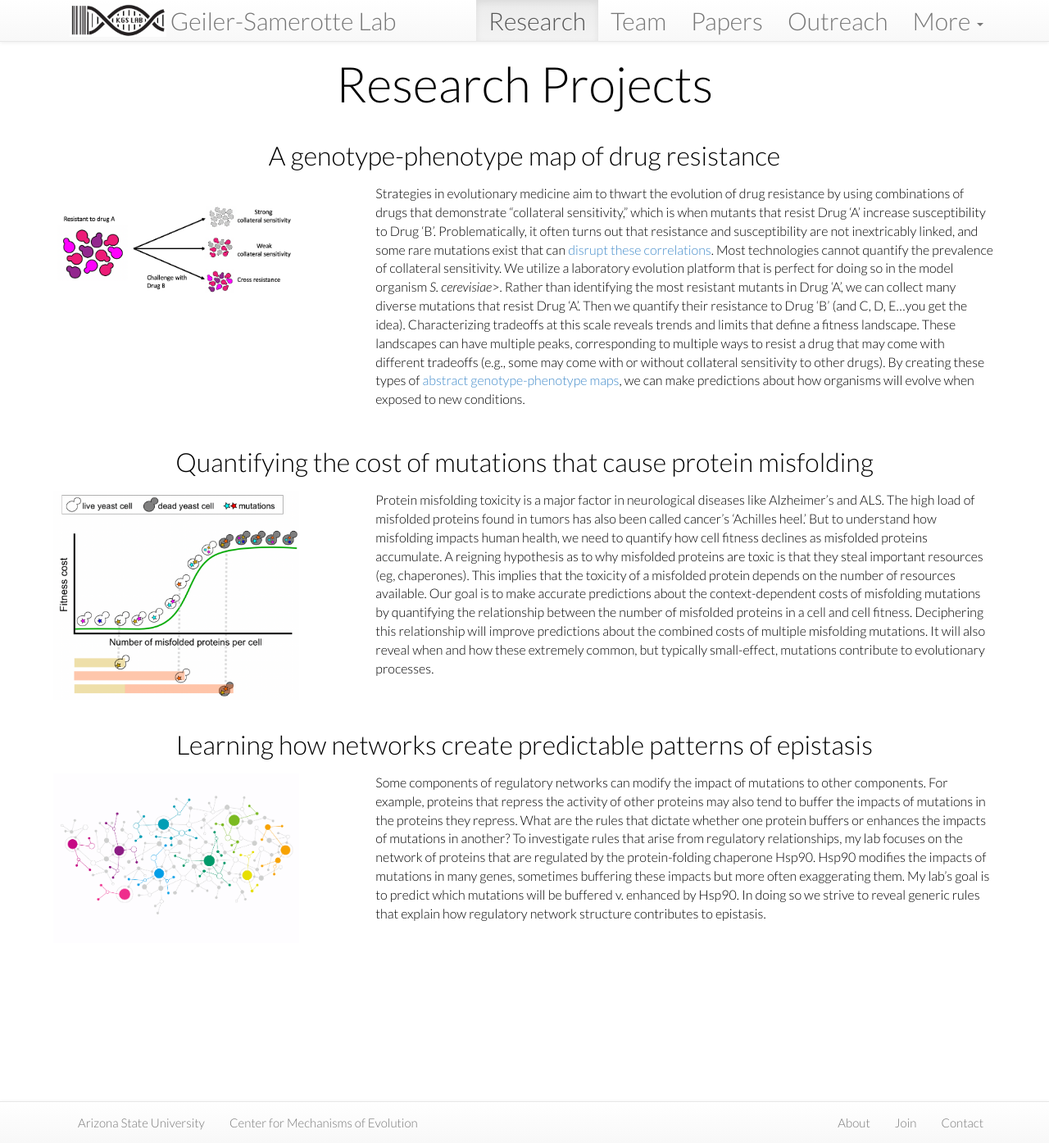
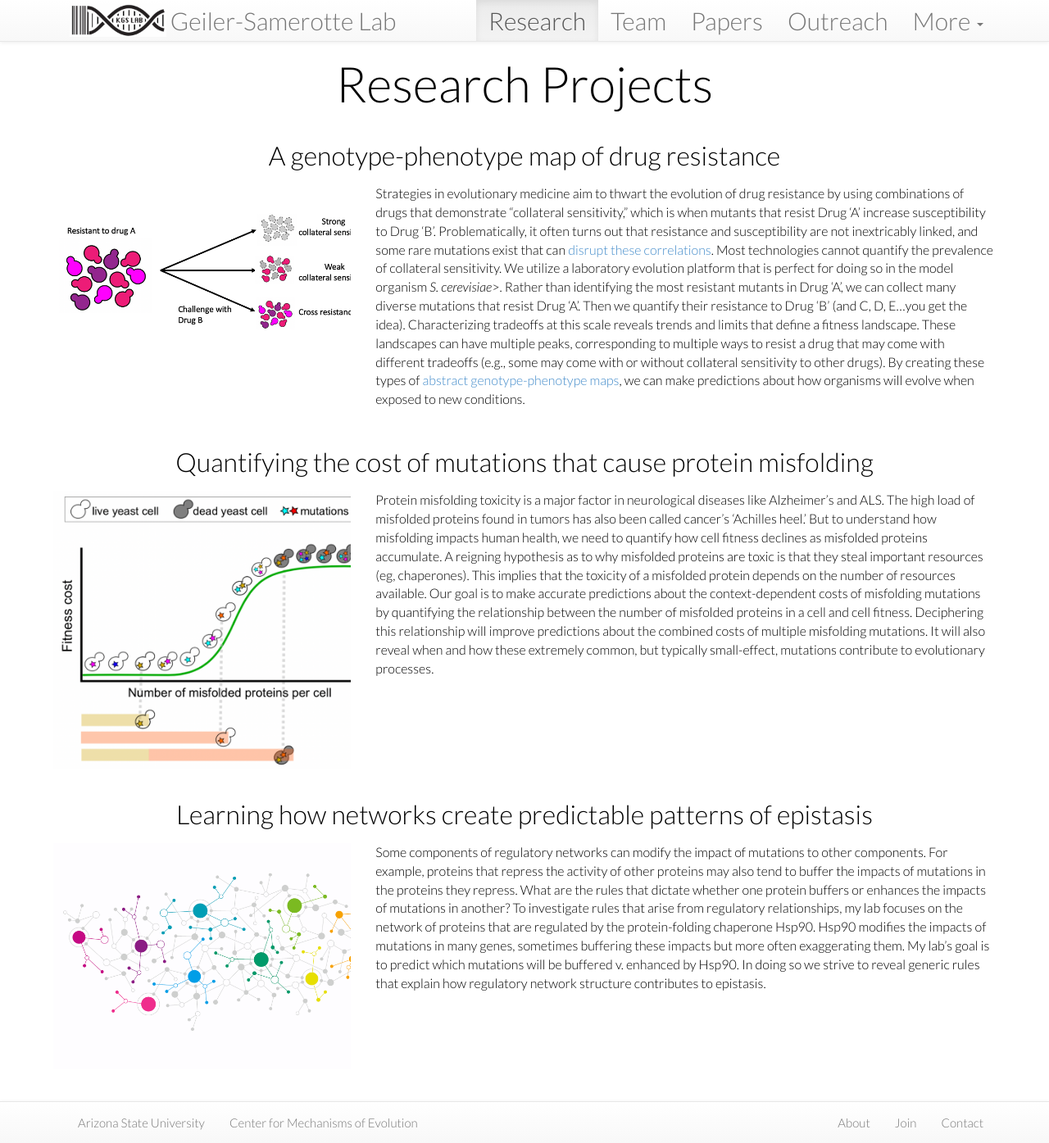
Before and after one commit to Samerotte-Lab/Samerotte-Lab.github.io, a Jekyll site: the page built from projects/index.html, in a window 1280 px wide and 1395 px high. Shown: the whole window at 82% size. Built offline with Jekyll 4.4.1, drawn with Linux system fonts in a browser that asks for light colours; nearby versions of some CDN libraries.

Commit message:
larger image research

```diff
--- a/projects/index.html
+++ b/projects/index.html
@@ -27,7 +27,7 @@ navorder: 1
   <div class='row'>
     <div class="col-md-4 paperbox">
       <div class="media">
-        <img width=300 class="media-object" src="{{ project.image }}"/>
+        <img width=400 class="media-object" src="{{ project.image }}"/>
       </div>
     </div>
 
```
